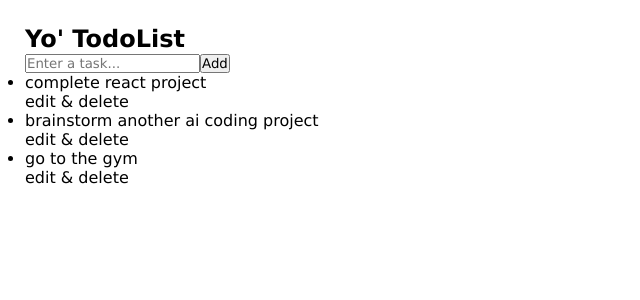
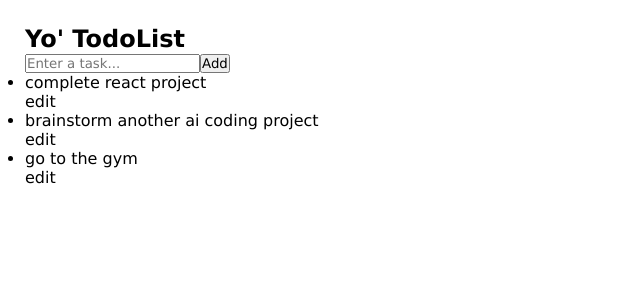
Before and after one commit to marvinraj/react-todo-app, a React (Vite) app: page / in a window 1280 px wide. Shown: the top 300 px of the page, without its empty margins (0-640 px from the left). Built offline with nearby package versions, Linux system fonts and the light colour scheme.

Commit message:
added useState hook and handled the add task feature

```diff
--- a/src/App.jsx
+++ b/src/App.jsx
@@ -1,14 +1,30 @@
+import { useState } from "react"
 import TodoInput from "./components/TodoInput"
 import TodoList from "./components/TodoList"
 
 function App() {
 
-  { /*highest level parent component*/ }
+  // in react, useState, as well as any other function starting with “use”, is called a Hook.
+
+  // the useState hook allows us to track state in a function component.
+  const [tasks, setTasks] = useState([
+    "complete react project",
+    "brainstorm another ai coding project",
+    "go to the gym"
+  ])
+
+  // function to handle adding a new task
+  function handleAddTask(newTask) {
+    const newTaskList = [...tasks, newTask]
+    setTasks(newTaskList)
+  }
+
+  // highest level parent component
   return (
     <>
       { /*render components*/ }
-      <TodoInput />
-      <TodoList />
+      <TodoInput handleAddTask={handleAddTask}/>
+      <TodoList tasks={tasks} />
     </>
   )
 }
--- a/src/components/TodoCard.jsx
+++ b/src/components/TodoCard.jsx
@@ -1,13 +1,18 @@
 import React from 'react'
 
 export default function TodoCard(props) {
-  // destructure children out of the props
+
+  // destructure task out of the props
   const { children } = props
+
   return (
+    // each task will be displayed as li
     <li className="taskItem">
+      {/*display each task*/}
       {children}
+      {/*edit & delete buttons*/}
       <div className="actionBox">
-        <p>edit & delete</p>
+        <p>edit</p>
       </div>
     </li>
   )
--- a/src/components/TodoInput.jsx
+++ b/src/components/TodoInput.jsx
@@ -1,14 +1,25 @@
-import React from 'react'
+import React, { useState } from 'react'
 
-export default function TodoInput() {
+export default function TodoInput(props) {
+
+    // destructure
+    const { handleAddTask } = props
+    const [taskValue, setTaskValue] = useState('')
+
     return (
         <header>
-            { /*title*/ }
+            {/*title*/}
             <h2>Yo' TodoList</h2>
 
-            { /*user input and button*/ }
-            <input placeholder='Enter a task...'/>
-            <button type='button'>Add</button>
+            { /*user input*/ }
+            <input value={taskValue} onChange={(e) => {
+                setTaskValue(e.target.value)
+            }} placeholder='Enter a task...'/>
+
+            { /*button*/ }
+            <button onClick={() => {
+                handleAddTask(taskValue)
+            }}>Add</button>
         </header>
     )
 }
--- a/src/components/TodoList.jsx
+++ b/src/components/TodoList.jsx
@@ -1,18 +1,17 @@
 import React from 'react'
 import TodoCard from './TodoCard';
 
-export default function TodoList() {
-  let tasks = [
-    "complete react project",
-    "brainstorm another ai coding project",
-    "go to the gym"
-  ];
+export default function TodoList(props) {
 
+  // destructure children out of the props
+  const { tasks } = props
 
   return (
     <ul className='tasks-container'>
+      {/*use map to go through each task in the tasks list*/}
       {tasks.map((task, taskIndex) => {
         return(
+          // separate component for each tasks will be called here
           <TodoCard key={taskIndex}>
             <p>{task}</p>
           </TodoCard>
```
